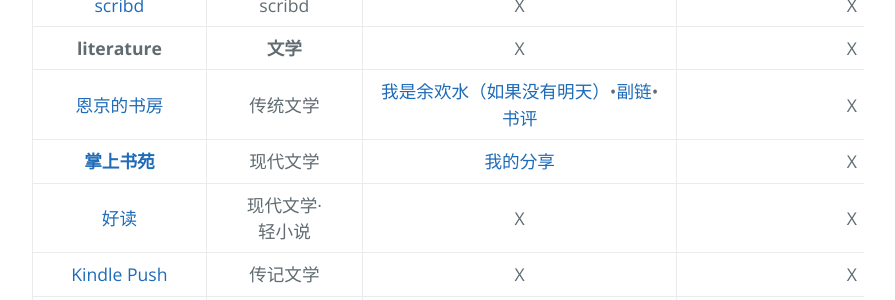
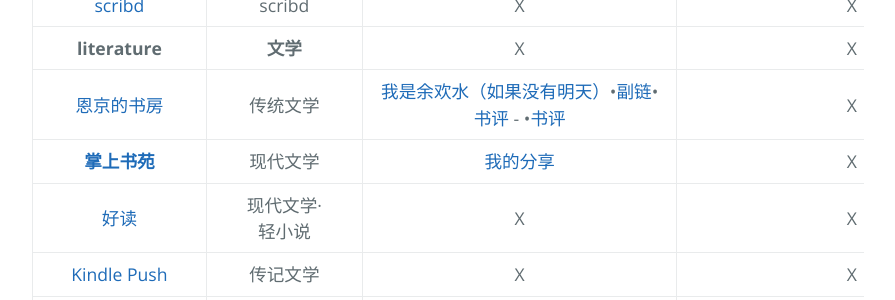
Before and after one commit to AmbroseRen/test, a Jekyll site: the page built from Library/BookSearch.md, in a window 1280 px wide and 900 px high, scrolled down 871 px. Shown: the part 154-454 px from the top of the window, without its empty margins (192-1087 px from the left). Built offline with Jekyll 4.4.1, drawn with Linux system fonts in a browser that asks for light colours; our own code applies the rules of GitHub Pages for plain Markdown files; the repository's description, which GitHub fills in, is left out.

Commit message:
Update BookSearch.md

```diff
--- a/Library/BookSearch.md
+++ b/Library/BookSearch.md
@@ -23,7 +23,7 @@
 | [amazon](https://www.amazon.com/b?node=283155) | 亚马逊图书 | X | X | X |
 | [scribd](https://www.scribd.com/) | scribd | X | X | X |
 | __literature__ | __文学__ | X | X | X |
-| [恩京的书房](https://www.enjing.com/) | 传统文学 | [我是余欢水（如果没有明天）](https://www.kunnu.com/yuhuanshui/)•[副链](https://www.51shucheng.net/shehui/ruguomeiyoumingtian)•[书评](https://www.enjing.com/wenxue/32589.htm) | X | X |
+| [恩京的书房](https://www.enjing.com/) | 传统文学 | [我是余欢水（如果没有明天）](https://www.kunnu.com/yuhuanshui/)•[副链](https://www.51shucheng.net/shehui/ruguomeiyoumingtian)•[书评](https://www.enjing.com/wenxue/32589.htm) - [](https://cdn.jsdelivr.net/gh/AmbroseRen/Picture@master/book/Literature/Poem/云边有个小卖部 - 张嘉佳.pdf)•[书评](https://www.enjing.com/wenxue/31436.htm) | X | X |
 | __[掌上书苑](https://www.soepub.com/)__ | 现代文学 | [我的分享](https://www.soepub.com/myspace/3) | X | X |
 | [好读](http://www.haodoo.net/) | 现代文学·轻小说 | X | X | X |
 | [Kindle Push](https://book.einverne.info/) | 传记文学 | X | X | X |
```
